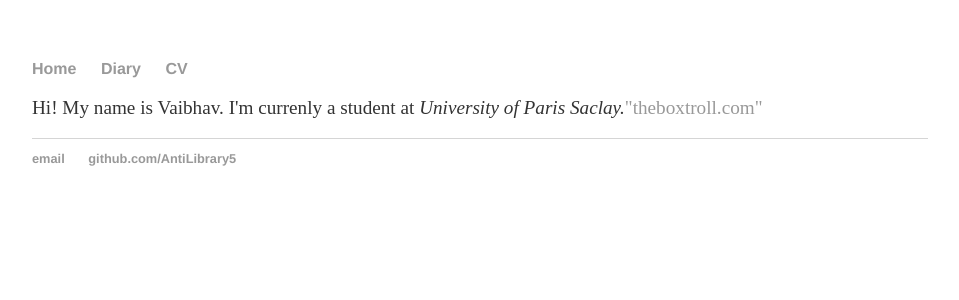
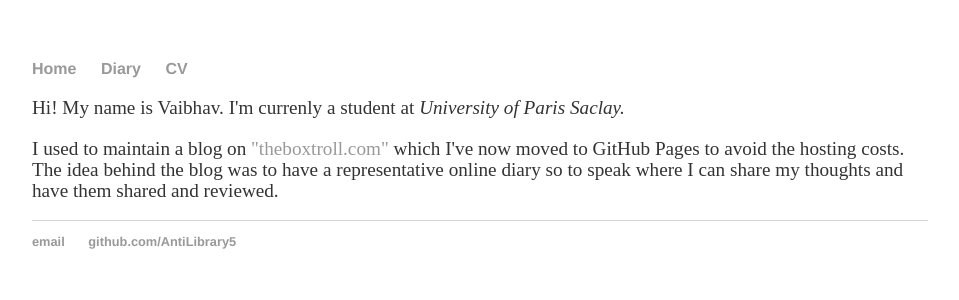
Before and after one commit to AntiLibrary5/AntiLibrary5.github.io, a Jekyll site: the page built from index.html, in a window 1280 px wide. Shown: the top 300 px of the page, without its empty margins (160-1119 px from the left). Built offline with Jekyll 4.4.1, drawn with Linux system fonts in a browser that asks for light colours.

Commit message:
Update index.html

```diff
--- a/index.html
+++ b/index.html
@@ -3,5 +3,7 @@ layout: default
 title: Vaibhav Arora, theboxtroll
 ---
 <div class="blurb">
-	<p>Hi! My name is Vaibhav. I'm currenly a student at <em>University of Paris Saclay.</em><a href="/diary">"theboxtroll.com"</a></p>
+	<p>Hi! My name is Vaibhav. I'm currenly a student at <em>University of Paris Saclay.</em>
+	<p>I used to maintain a blog on <a href="https://theboxtroll.com">"theboxtroll.com"</a> which I've now moved to GitHub Pages to avoid the hosting costs.
+		The idea behind the blog was to have a representative online diary so to speak where I can share my thoughts and have them shared and reviewed.</p>
 </div><!-- /.blurb -->
```
